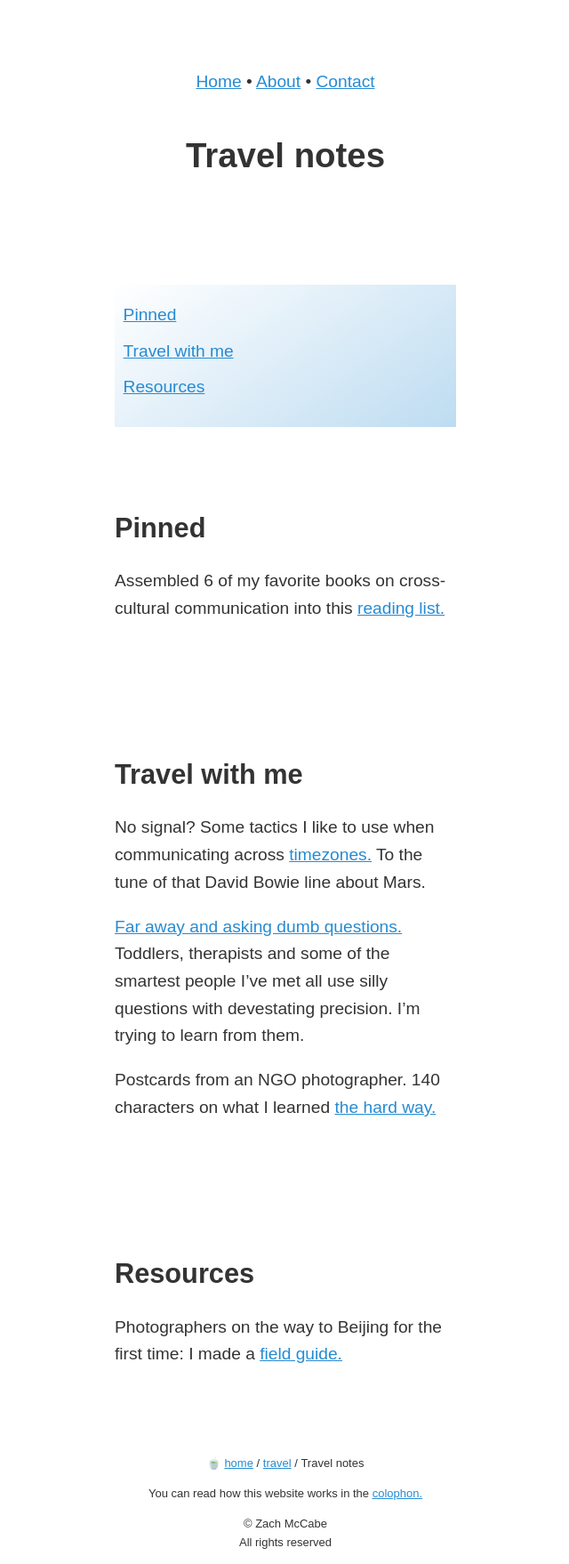
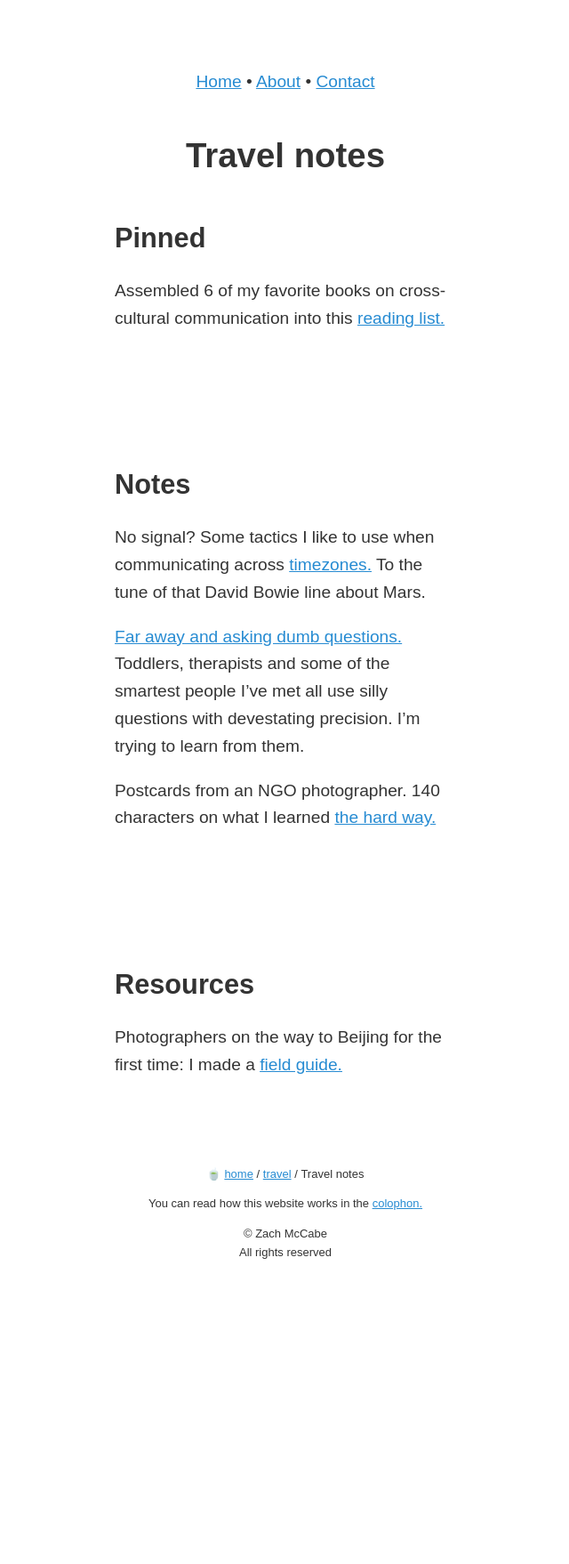
Before and after one commit to zachmccabe/zachmccabe.github.io, a Jekyll site: the page built from _travel/travel.md, in a window 1280 px wide. Shown: the whole page at 89% size, without its empty margins (319-959 px from the left). Built offline with Jekyll 4.4.1, drawn with Linux system fonts in a browser that asks for light colours; after the commit the page ends 1432 px from its top, so only the background shows below that.

Commit message:
Update travel.md

```diff
--- a/_travel/travel.md
+++ b/_travel/travel.md
@@ -4,27 +4,21 @@ layout: test
 title: Travel notes
 date: 2022-01-09
 description: "A short but growing list of stuff I've written for friends who are on the road."
-nav: |
-  + [Pinned](https://www.zachmccabe.com/travel.html#pinned)
-  + [Travel with me](https://www.zachmccabe.com/travel.html#travel-with-me)
-  + [Resources](https://www.zachmccabe.com/travel.html#resources)
 
 ---
 
-
-{%- include page_nav.html -%}
 
 
 ## Pinned
 
 Assembled 6 of my favorite books on cross-cultural communication into this [reading list.]
 
-[reading list.]: https://www.zachmccabe.com/travel/reading-list.html
+[reading list.]: https://www.zachmccabe.com/travel/reading-list
 
 
 
 
-## Travel with me
+## Notes
 
 No signal? Some tactics I like to use when communicating across [timezones.] To the tune of that David Bowie line about Mars.
 
@@ -32,11 +26,11 @@ No signal? Some tactics I like to use when communicating across [timezones.] To
 
 Postcards from an NGO photographer. 140 characters on what I learned [the hard way.]
 
-[timezones.]: https://www.zachmccabe.com/travel/timezones.html
+[timezones.]: https://www.zachmccabe.com/travel/timezones
 
-[Far away and asking dumb questions.]: https://www.zachmccabe.com/travel/dumb-questions.html
+[Far away and asking dumb questions.]: https://www.zachmccabe.com/travel/dumb-questions
 
-[the hard way.]: https://www.zachmccabe.com/travel/postcard.html
+[the hard way.]: https://www.zachmccabe.com/travel/postcard
 
 
 
```
